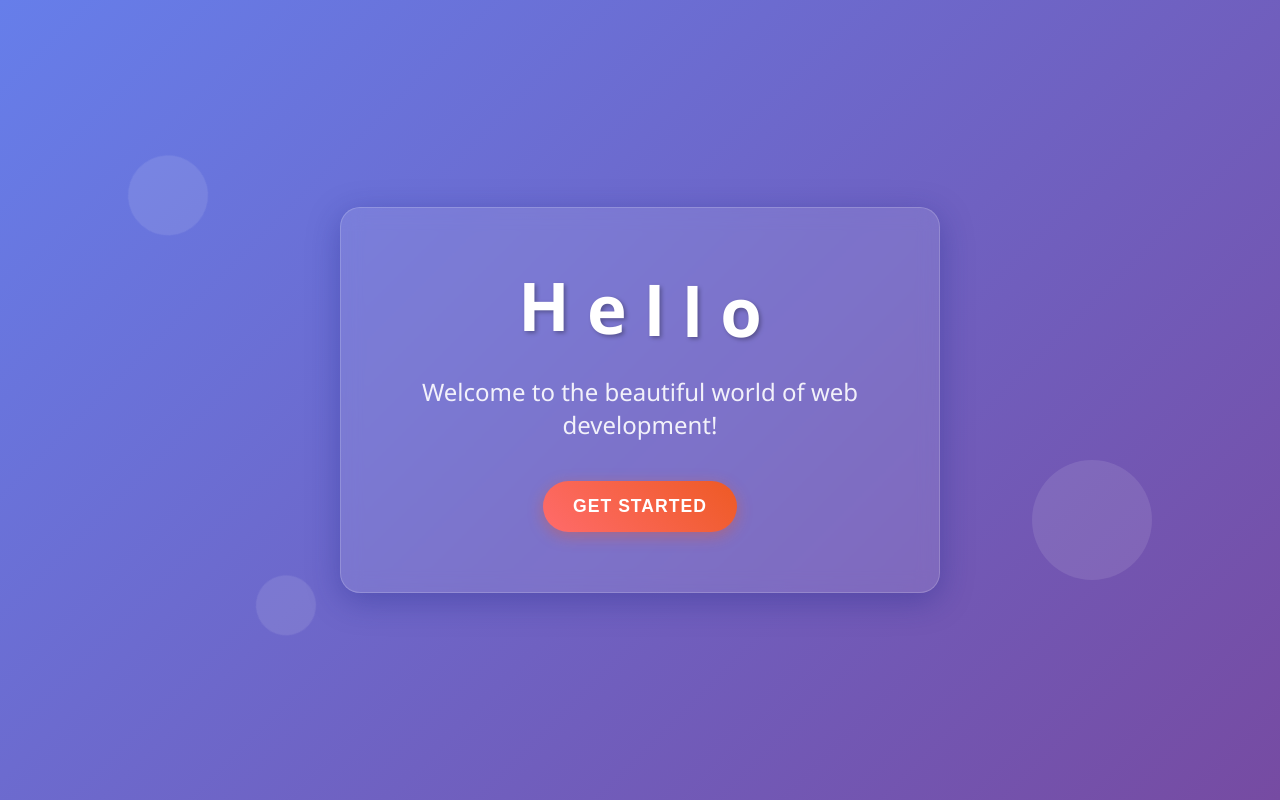
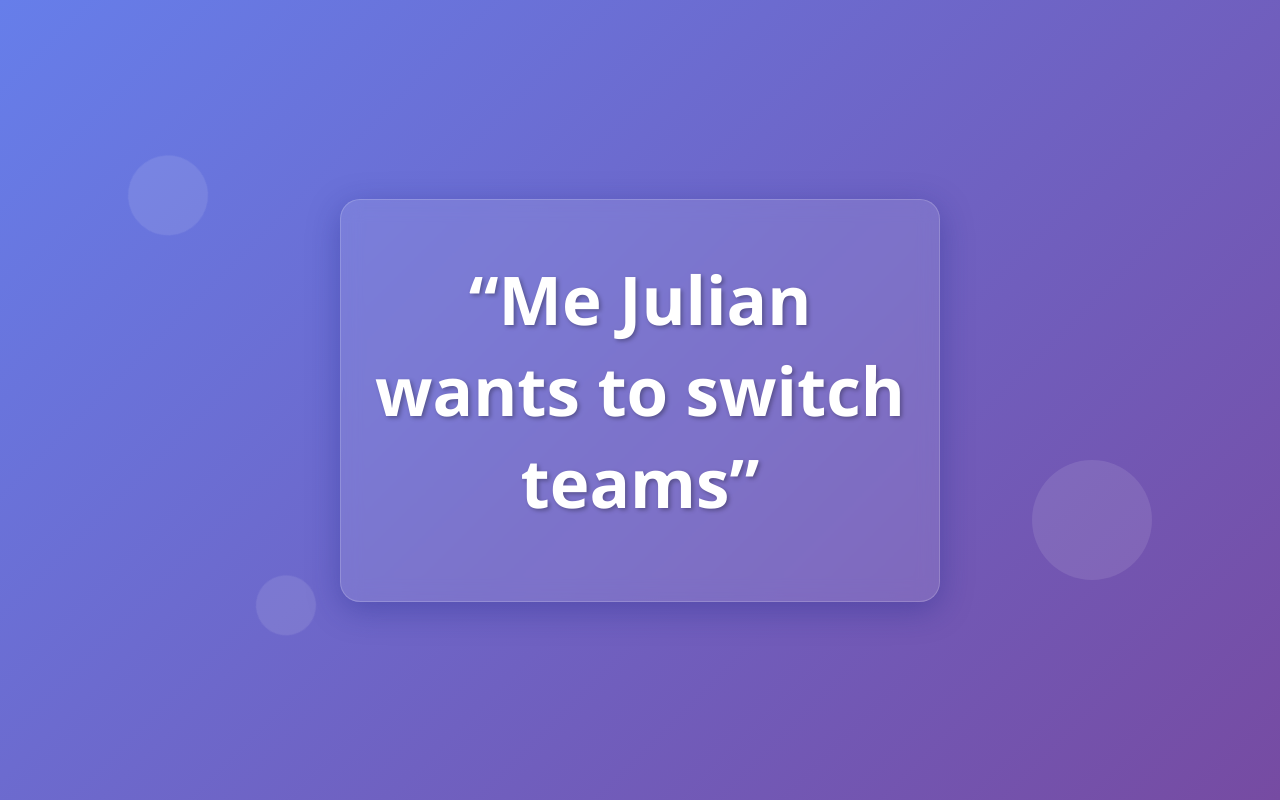
Before and after one commit to julianthegroot-sudo/hello-world, a plain HTML site: page index.html in a window 1280 px wide. Drawn offline with Linux system fonts and the light colour scheme.

Commit message:
Update index.html

```diff
--- a/index.html
+++ b/index.html
@@ -3,7 +3,7 @@
 <head>
     <meta charset="UTF-8">
     <meta name="viewport" content="width=device-width, initial-scale=1.0">
-    <title>Hello World</title>
+    <title>Me Julian wants to switch teams</title>
     <style>
         * {
             margin: 0;
@@ -186,22 +186,10 @@
     </div>
 
     <div class="container">
-        <h1 class="hello-text">
-            <span class="wave">H</span>
-            <span class="wave">e</span>
-            <span class="wave">l</span>
-            <span class="wave">l</span>
-            <span class="wave">o</span>
-        </h1>
-        <p class="subtitle">Welcome to the beautiful world of web development!</p>
-        <button class="cta-button" onclick="showMessage()">Get Started</button>
+        <h1 class="hello-text">“Me Julian wants to switch teams”</h1>
     </div>
 
     <script>
-        function showMessage() {
-            alert('Hello! Welcome to your beautiful Hello World page! 🎉');
-        }
-
         // Add some interactive effects
         document.addEventListener('mousemove', (e) => {
             const circles = document.querySelectorAll('.floating-circle');
```
